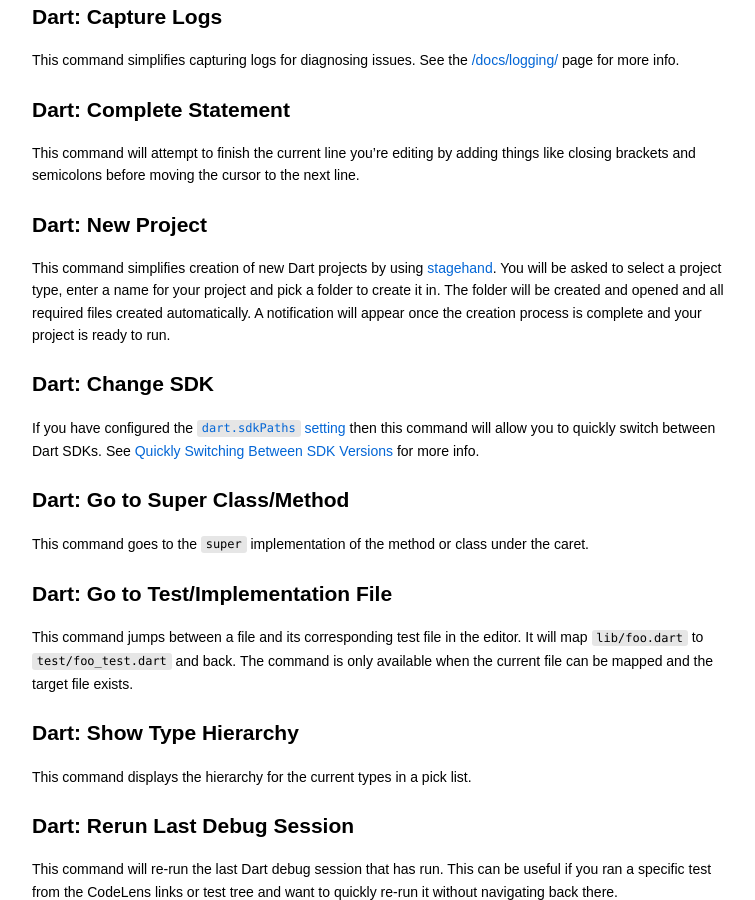
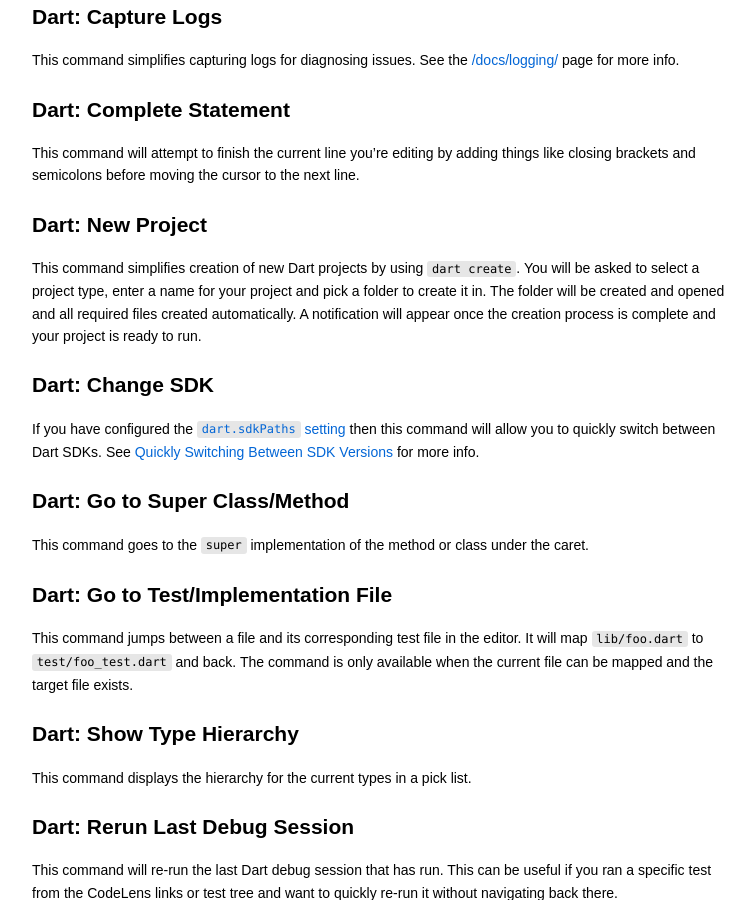
Before and after one commit to Dart-Code/Website, a Jekyll site: the page built from _docs/commands.md, in a window 1280 px wide and 900 px high, scrolled down 963 px. Shown: the whole window, without its empty margins (333-1088 px from the left). Built offline with Jekyll 4.4.1, drawn with Linux system fonts in a browser that asks for light colours.

Commit message:
Remove Stagehand reference for "Dart: New Project" command

```diff
--- a/_docs/commands.md
+++ b/_docs/commands.md
@@ -23,7 +23,7 @@
 
 ## Dart: New Project
 
-This command simplifies creation of new Dart projects by using [stagehand](https://pub.dev/packages/stagehand). You will be asked to select a project type, enter a name for your project and pick a folder to create it in. The folder will be created and opened and all required files created automatically. A notification will appear once the creation process is complete and your project is ready to run.
+This command simplifies creation of new Dart projects by using `dart create`. You will be asked to select a project type, enter a name for your project and pick a folder to create it in. The folder will be created and opened and all required files created automatically. A notification will appear once the creation process is complete and your project is ready to run.
 
 ## Dart: Change SDK
 
```
